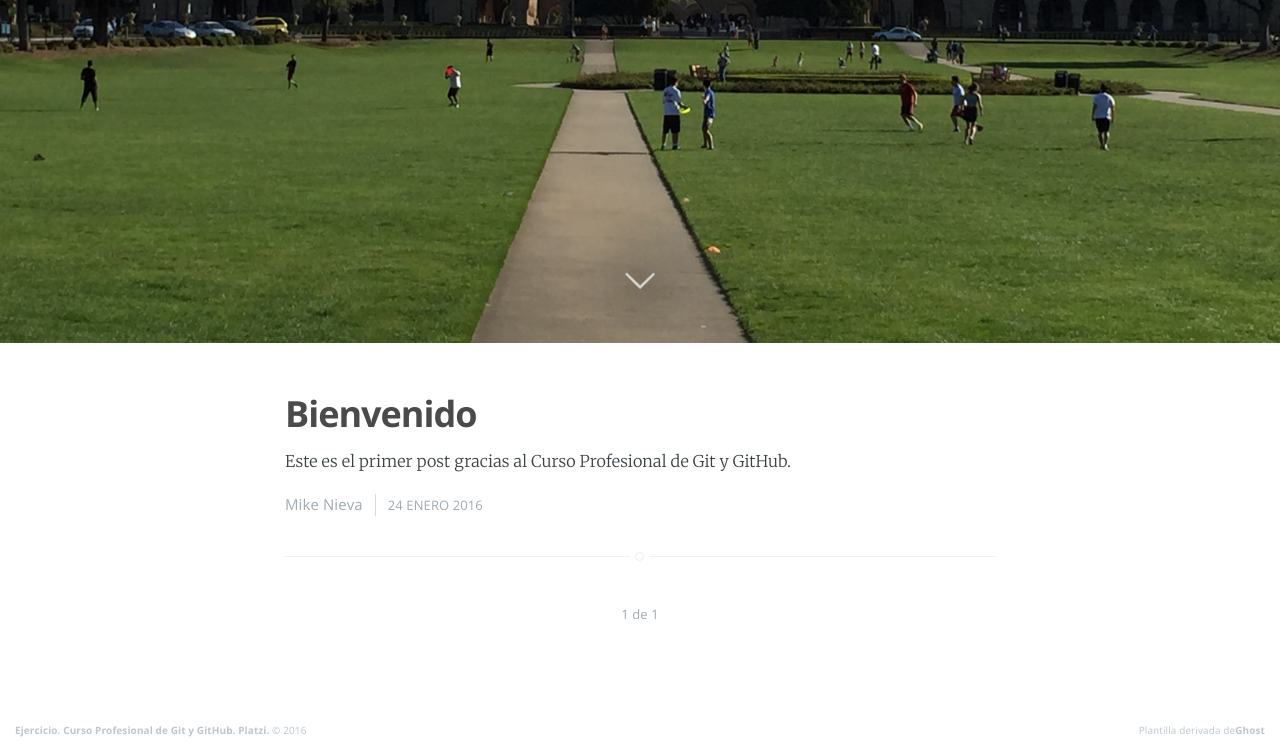
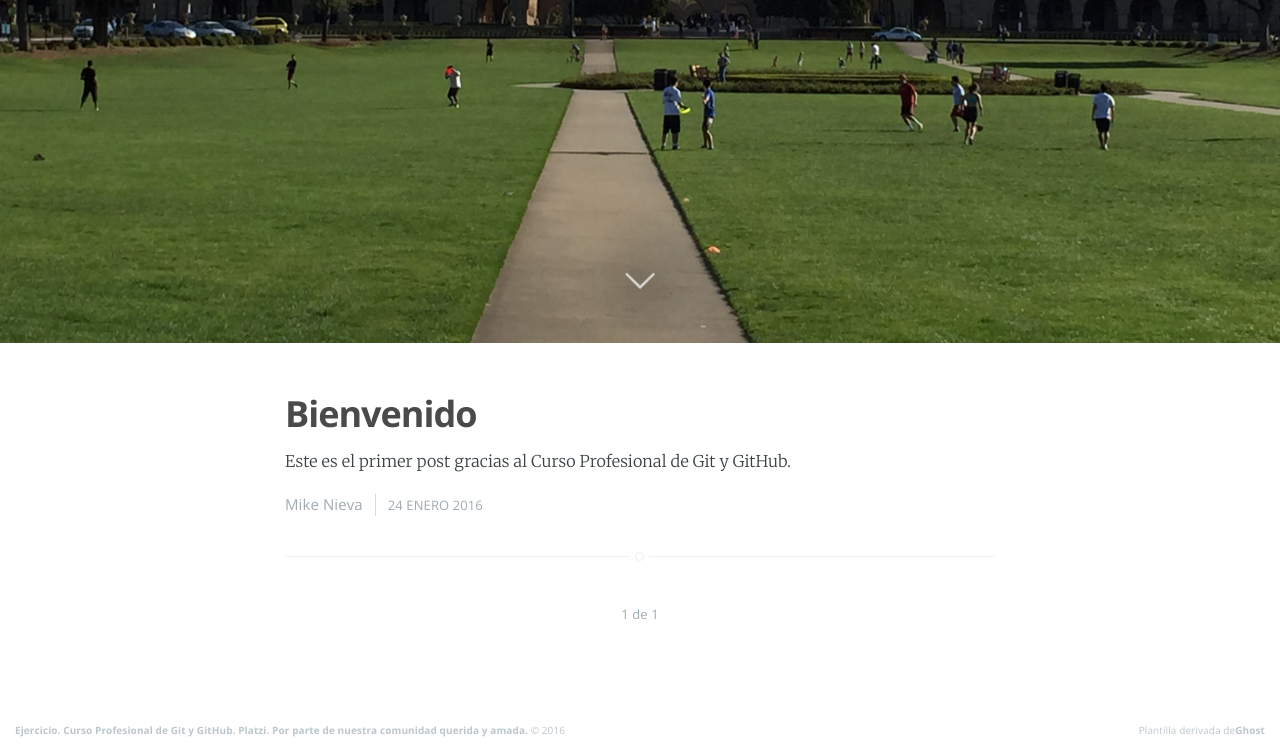
Before and after one commit to Is5079/Practicagithub, a plain HTML site: page index.html in a window 1280 px wide. Shown: the part 457-1207 px from the top of the page. Drawn offline with nearby package versions, Linux system fonts and the light colour scheme.

Commit message:
Footer con mejor descripcion

```diff
--- a/index.html
+++ b/index.html
@@ -111,7 +111,7 @@
         </main>
 
         <footer class="site-footer clearfix">
-            <section class="copyright"><a href="http://localhost:2368">Ejercicio. Curso Profesional de Git y GitHub. Platzi.</a> © 2016</section>
+            <section class="copyright"><a href="http://localhost:2368">Ejercicio. Curso Profesional de Git y GitHub. Platzi. Por parte de nuestra comunidad querida y amada.</a> © 2016</section>
             <section class="poweredby">Plantilla derivada de<a href="https://ghost.org">Ghost</a></section>
         </footer>
 
```
